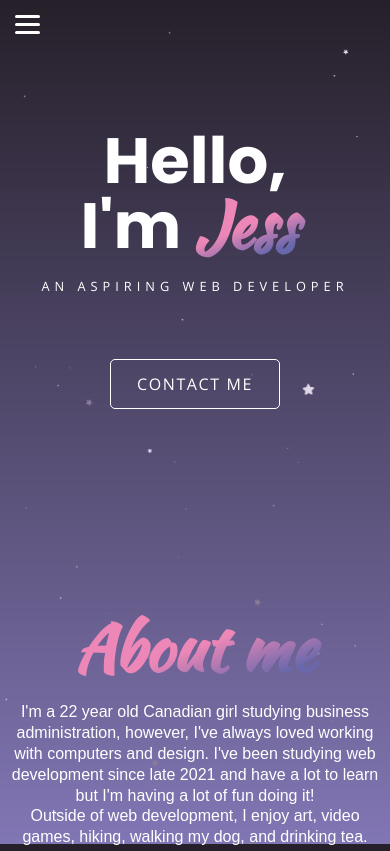
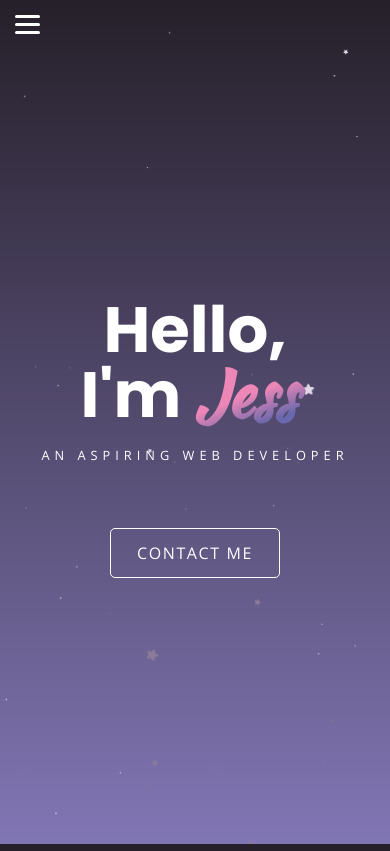
Before and after one commit to Jeppner/portfolio, a plain HTML site: page index.html in a window 390 px wide. Shown: the top 851 px of the page. Drawn offline with nearby package versions, Linux system fonts and the light colour scheme; a web font is replaced by a local one.

Commit message:
Update style.css

```diff
--- a/style.css
+++ b/style.css
@@ -483,9 +483,6 @@ textarea:focus {
       font-size: 4rem;
       margin-bottom: 0.1em;
     }
-    .child {
-      max-height: 60vh;
-    }
     section {
       margin-top: 1em;
     }
```
